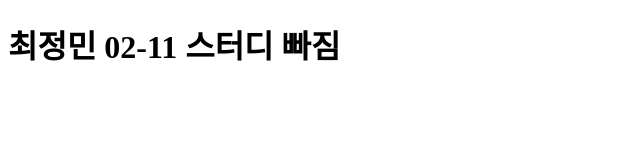
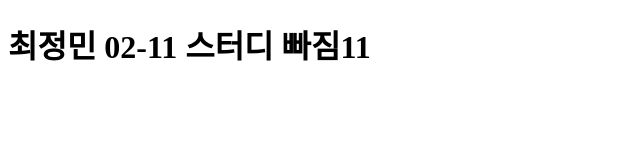
Before and after one commit to kdt-ful-class-three-group/notepad, a plain HTML site: page index.html in a window 1280 px wide. Shown: the full height of the page, 0-640 px from the left. Drawn offline with Linux system fonts and the light colour scheme.

Commit message:
main branch test

```diff
--- a/index.html
+++ b/index.html
@@ -6,6 +6,6 @@
   <title>최정민</title>
 </head>
 <body>
-  <h1>최정민 02-11 스터디 빠짐</h1>
+  <h1>최정민 02-11 스터디 빠짐11</h1>
 </body>
 </html>
```
